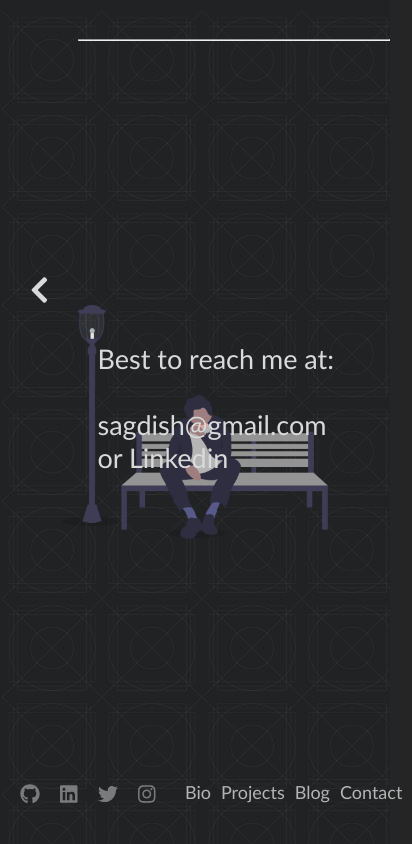
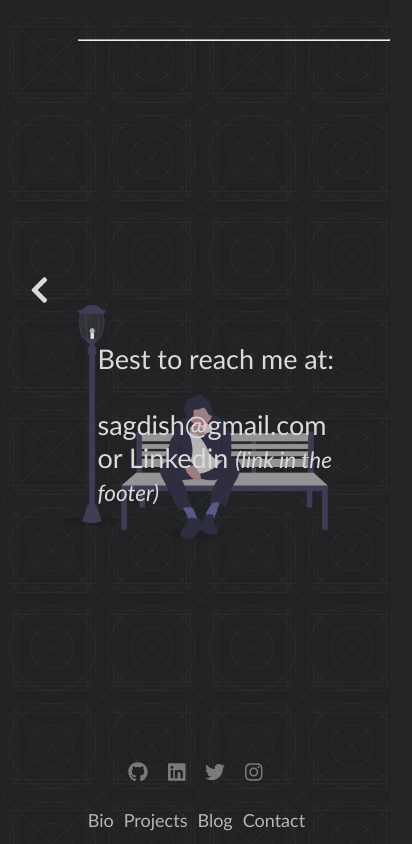
Before and after one commit to sagdish/dev-portfolio, a React (Create React App) app: page /contact in a window 390 px wide. Shown: the whole page, 412 px wide, since content can reach past the window. Built offline with nearby package versions, Linux system fonts and the light colour scheme.

Commit message:
footer wrap

```diff
--- a/src/App.css
+++ b/src/App.css
@@ -35,9 +35,9 @@
   display: flex;
   flex-direction: row;
   justify-content: space-around;
-  align-self: flex-end;
+  /* align-self: flex-end; */
   /* border: 1px solid magenta; */
-  width: 50%;
+  width: 55%;
   margin-bottom: 5px;
   align-self: center;
   opacity: 0.8;
@@ -365,6 +365,10 @@
     font-size: 18px;
   }
 
+  .footer {
+    flex-direction: column;
+  }
+
 }
 
 .logo {
--- a/src/pages/Contact.js
+++ b/src/pages/Contact.js
@@ -34,7 +34,7 @@ function Contact(props) {
            <br/>
            sagdish@gmail.com
            <br/>
-           or Linkedin
+           or Linkedin <small><i>(link in the footer)</i></small>
           </div>
           <img src={thinking} alt='' style={{
               height: 'auto',
--- a/src/pages/Play.js
+++ b/src/pages/Play.js
@@ -44,7 +44,7 @@ function Work(props) {
 
             He is still waiting for her ...
             <br/>
-            <small><i>(The clock above is ticking)</i></small>
+            {/* <small><i>(The clock above is ticking)</i></small> */}
           </div>
 
           <img src={thinking} alt='' style={{
```
